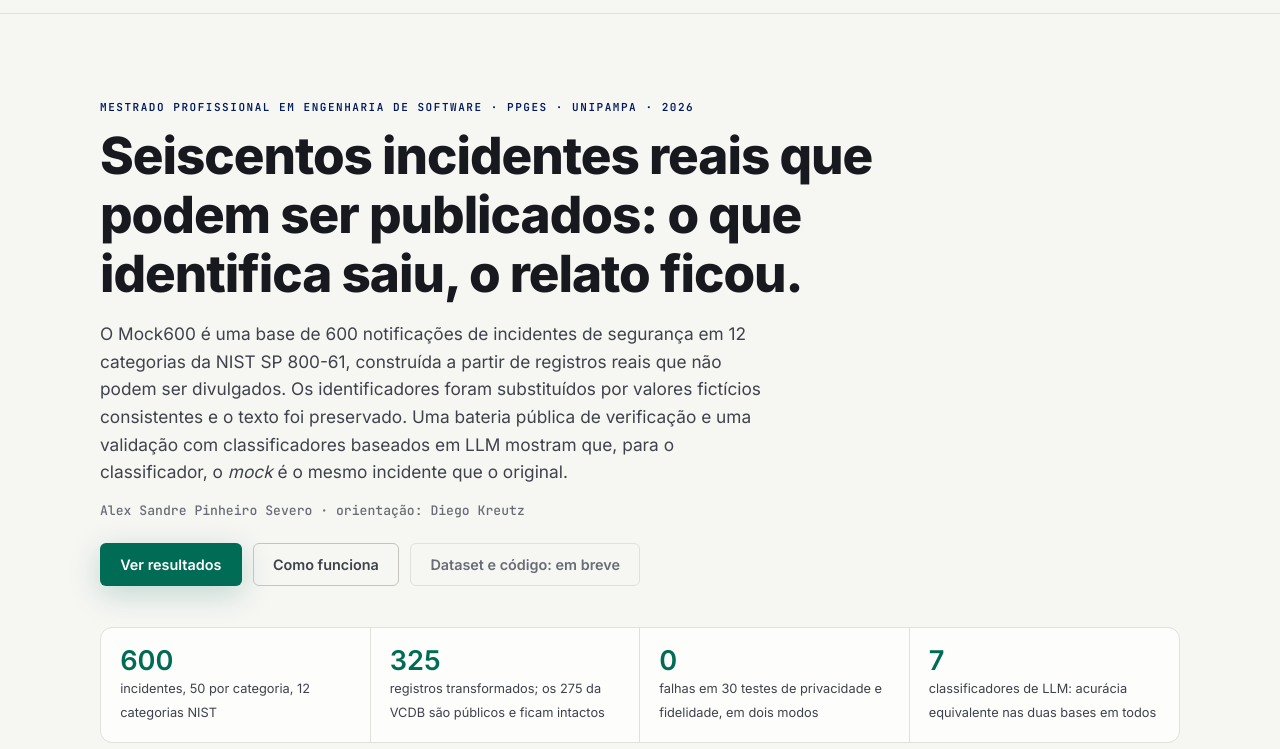
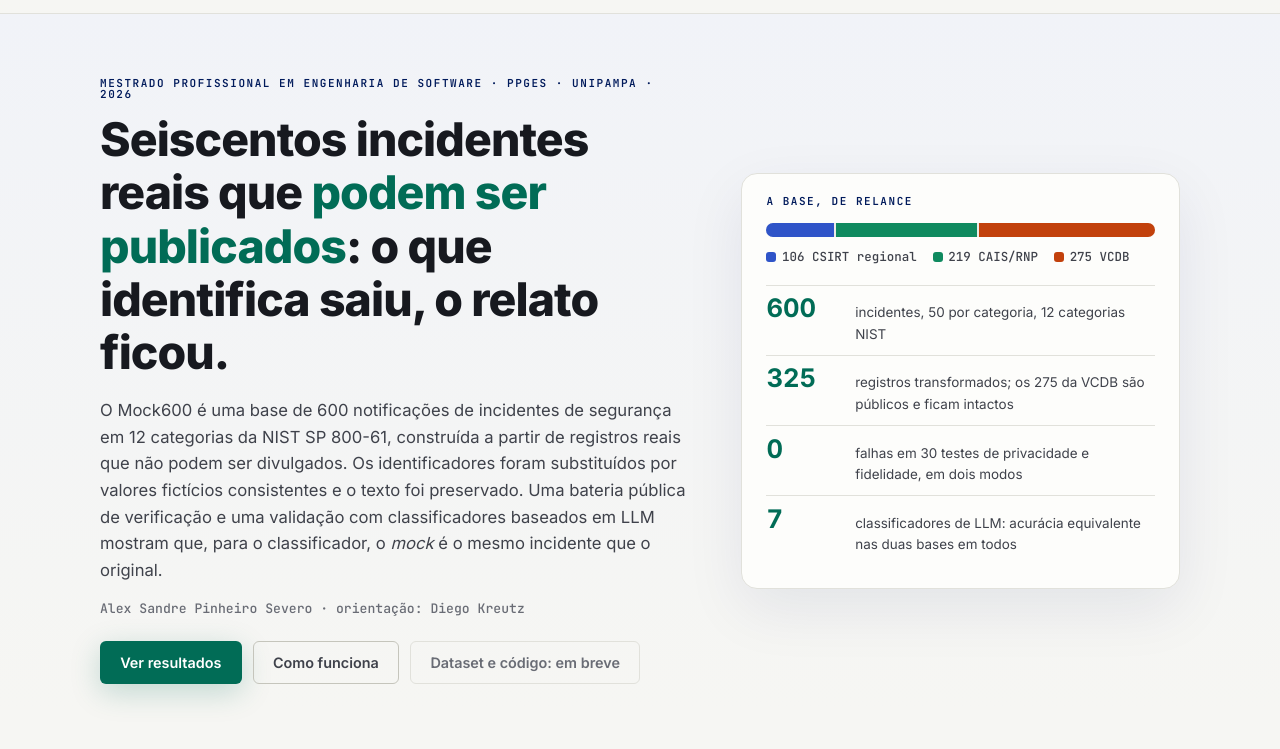
Before and after one commit to anetsev/mock-incidentes-site, a plain HTML site: page index.html in a window 1280 px wide. Shown: the part 51-800 px from the top of the page. Drawn offline with Linux system fonts and the light colour scheme.

Commit message:
Abertura em duas colunas: texto à esquerda, painel da base (composição 106/219/275 e quatro números) à direita
Co-Authored-By: Claude Fable 5.1 <noreply@anthropic.com>

```diff
--- a/assets/app.js
+++ b/assets/app.js
@@ -23,7 +23,8 @@
   const EN = {
     skip: 'Skip to content', nav_problem: 'Problem', nav_how: 'How it works', nav_method: 'Method', nav_results: 'Results', nav_tasks: 'Deliverables', nav_team: 'Team',
     hero_kick: 'Professional Master\'s in Software Engineering · PPGES · UNIPAMPA · 2026',
-    hero_h1: 'Six hundred real incidents that can be published: what identifies is gone, the report stays.',
+    hero_h1: 'Six hundred real incidents that <span class="hi">can be published</span>: what identifies is gone, the report stays.',
+    hp_kick: 'The dataset at a glance', hp_csirt: 'regional CSIRT',
     hero_lead: 'Mock600 is a dataset of 600 security-incident notifications in 12 NIST SP 800-61 categories, built from real records that cannot be released. Identifiers were replaced by consistent fictitious values and the text was preserved. A public verification battery and a validation with LLM-based classifiers show that, for the classifier, the mock is the same incident as the original.',
     hero_adv: 'advisor', hero_cta: 'See the results', hero_cta2: 'How it works', hero_soon: 'Dataset and code: coming soon',
     st_cases: 'incidents, 50 per category, 12 NIST categories', st_transf: 'transformed records; the 275 from VCDB are public and left intact',
--- a/assets/style.css
+++ b/assets/style.css
@@ -90,18 +90,26 @@ nav a.cta:hover{background:var(--btn-h)}
 .card .n{font:600 .72rem var(--mono);color:var(--accent);margin-bottom:.6rem}
 .card h3+p{color:var(--text2);font-size:.9rem;margin-top:.45rem}
 
-/* abertura */
-.hero{padding:88px 0 40px}
-.hero h1{font-size:clamp(2rem,4.6vw,3.2rem);font-weight:800;max-width:22ch}
-.hero .lead{font-size:1.08rem;color:var(--text2);max-width:62ch;margin:1.1rem 0 1rem}
+/* abertura: texto à esquerda, painel da base à direita */
+.hero{padding:64px 0 24px;background:linear-gradient(180deg,var(--paper) 0%,var(--bg) 100%)}
+.hero-grid{display:grid;grid-template-columns:1.15fr .85fr;gap:3rem;align-items:center}
+.hero h1{font-size:clamp(1.9rem,4.2vw,2.9rem);font-weight:800;max-width:24ch}
+.hero h1 .hi{color:var(--accent)}
+.hero .lead{font-size:1.04rem;color:var(--text2);max-width:58ch;margin:1.1rem 0 1rem}
 .authors{font:500 .82rem var(--mono);color:var(--muted);margin-bottom:1.5rem}
 .actions{display:flex;gap:.7rem;flex-wrap:wrap;align-items:center}
-.stats{display:grid;grid-template-columns:repeat(4,1fr);border:1px solid var(--border);border-radius:var(--r-md);overflow:hidden;margin-top:2.6rem;background:var(--raised)}
-.stat{padding:1.1rem 1.2rem;border-right:1px solid var(--border)}
-.stat:last-child{border-right:0}
-.stat b{display:block;font:600 1.7rem/1.1 var(--sans);color:var(--accent)}
-.stat span{font-size:.8rem;color:var(--text2)}
-@media (max-width:860px){.stats{grid-template-columns:1fr 1fr}.stat{border-bottom:1px solid var(--border)}}
+.hero-panel{background:var(--raised);border:1px solid var(--border);border-radius:var(--r-lg);padding:1.4rem 1.5rem;box-shadow:0 20px 60px rgba(0,26,91,.08)}
+.hero-panel .kick{margin-bottom:1rem}
+.seg{display:flex;height:14px;border-radius:999px;overflow:hidden;gap:2px;background:var(--elevated)}
+.seg i{display:block;height:100%}
+.seg .csirt{background:var(--s-orig)}.seg .cais{background:var(--s-mock)}.seg .vcdb{background:var(--s-ctrl)}
+.seg-legend{display:flex;flex-wrap:wrap;gap:.3rem 1rem;margin-top:.7rem;font:500 .78rem var(--mono);color:var(--text2)}
+.seg-legend .sw{width:10px;height:10px;margin:0 .35rem 0 0}
+.facts{margin-top:1.2rem}
+.fact{display:grid;grid-template-columns:76px 1fr;align-items:baseline;gap:.8rem;padding:.6rem 0;border-top:1px solid var(--border)}
+.fact b{font:700 1.6rem/1 var(--sans);color:var(--accent);font-variant-numeric:tabular-nums}
+.fact span{font-size:.84rem;color:var(--text2)}
+@media (max-width:860px){.hero{padding-top:40px}.hero-grid{grid-template-columns:1fr;gap:1.8rem}.hero h1{max-width:none}}
 
 /* seções */
 .block{padding:80px 0 0}
--- a/index.html
+++ b/index.html
@@ -42,9 +42,10 @@
 
 <main id="main">
 <section class="hero">
-  <div class="wrap">
+  <div class="wrap hero-grid">
+    <div class="hero-text">
       <p class="kick" data-i18n="hero_kick">Mestrado Profissional em Engenharia de Software · PPGES · UNIPAMPA · 2026</p>
-    <h1 data-i18n="hero_h1">Seiscentos incidentes reais que podem ser publicados: o que identifica saiu, o relato ficou.</h1>
+      <h1 data-i18n="hero_h1">Seiscentos incidentes reais que <span class="hi">podem ser publicados</span>: o que identifica saiu, o relato ficou.</h1>
       <p class="lead" data-i18n="hero_lead">O Mock600 é uma base de 600 notificações de incidentes de segurança em 12 categorias da NIST SP 800-61, construída a partir de registros reais que não podem ser divulgados. Os identificadores foram substituídos por valores fictícios consistentes e o texto foi preservado. Uma bateria pública de verificação e uma validação com classificadores baseados em LLM mostram que, para o classificador, o <em>mock</em> é o mesmo incidente que o original.</p>
       <p class="authors">Alex Sandre Pinheiro Severo · <span data-i18n="hero_adv">orientação</span>: Diego Kreutz</p>
       <div class="actions">
@@ -52,12 +53,22 @@
         <a class="btn btn-ghost" href="#como" data-i18n="hero_cta2">Como funciona</a>
         <span class="btn btn-muted" title="O repositório do dataset e do código abre após as autorizações escritas das fontes" data-i18n="hero_soon">Dataset e código: em breve</span>
       </div>
-    <div class="stats" aria-label="Números do projeto">
-      <div class="stat"><b>600</b><span data-i18n="st_cases">incidentes, 50 por categoria, 12 categorias NIST</span></div>
-      <div class="stat"><b>325</b><span data-i18n="st_transf">registros transformados; os 275 da VCDB são públicos e ficam intactos</span></div>
-      <div class="stat"><b>0</b><span data-i18n="st_fail">falhas em 30 testes de privacidade e fidelidade, em dois modos</span></div>
-      <div class="stat"><b>7</b><span data-i18n="st_models">classificadores de LLM: acurácia equivalente nas duas bases em todos</span></div>
     </div>
+    <aside class="hero-panel" aria-label="A base de relance">
+      <p class="kick" data-i18n="hp_kick">A base, de relance</p>
+      <div class="seg" role="img" aria-label="106 CSIRT regional, 219 CAIS/RNP, 275 VCDB"><i class="csirt" style="width:17.7%"></i><i class="cais" style="width:36.5%"></i><i class="vcdb" style="width:45.8%"></i></div>
+      <div class="seg-legend">
+        <span><i class="sw csirt"></i>106 <span data-i18n="hp_csirt">CSIRT regional</span></span>
+        <span><i class="sw cais"></i>219 CAIS/RNP</span>
+        <span><i class="sw vcdb"></i>275 VCDB</span>
+      </div>
+      <div class="facts">
+        <div class="fact"><b>600</b><span data-i18n="st_cases">incidentes, 50 por categoria, 12 categorias NIST</span></div>
+        <div class="fact"><b>325</b><span data-i18n="st_transf">registros transformados; os 275 da VCDB são públicos e ficam intactos</span></div>
+        <div class="fact"><b>0</b><span data-i18n="st_fail">falhas em 30 testes de privacidade e fidelidade, em dois modos</span></div>
+        <div class="fact"><b>7</b><span data-i18n="st_models">classificadores de LLM: acurácia equivalente nas duas bases em todos</span></div>
+      </div>
+    </aside>
   </div>
 </section>
 
```
Lines whose indentation alone changed are shown as unchanged.
